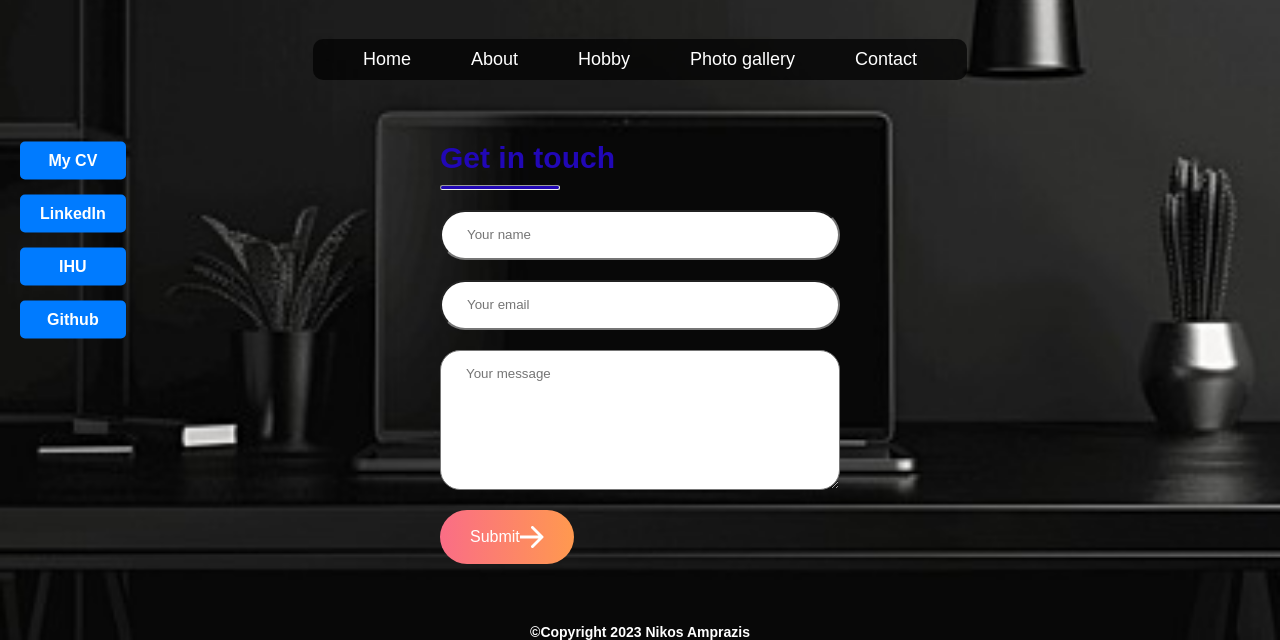
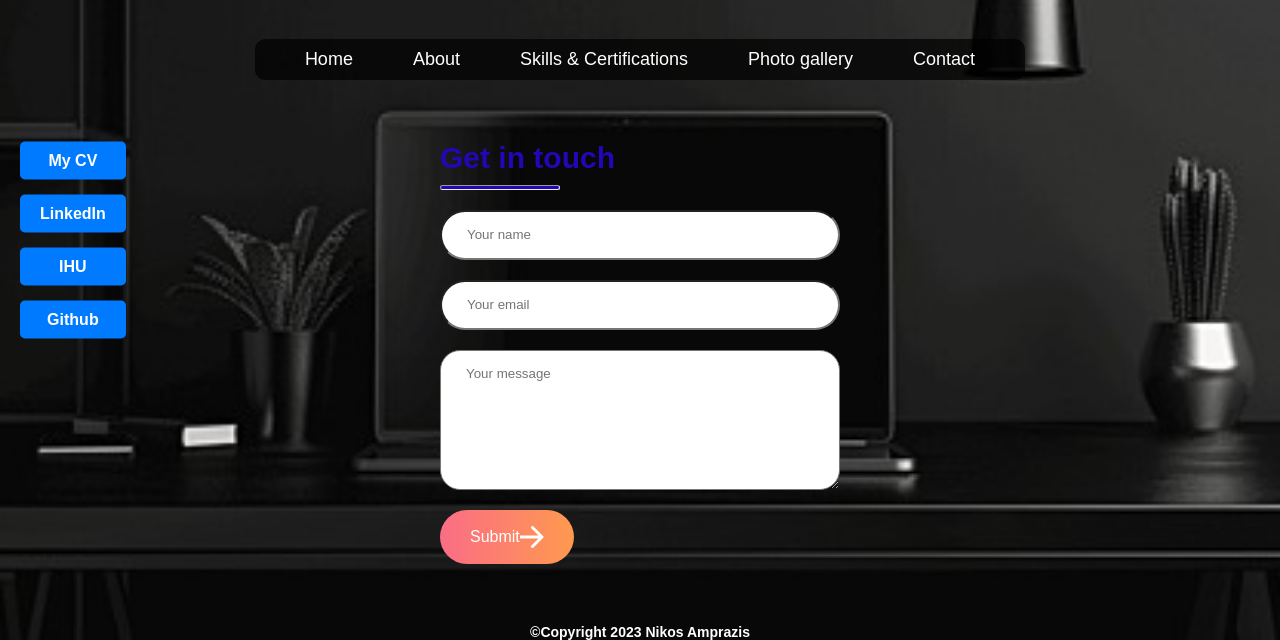
Before and after one commit to it175107/Website.github.io, a plain HTML site: page contact.html in a window 1280 px wide. Shown: the part 160-800 px from the top of the page. Drawn offline with Linux system fonts and the light colour scheme.

Commit message:
Update contact.html

```diff
--- a/contact.html
+++ b/contact.html
@@ -30,7 +30,7 @@
         <ul>
             <li><a href="index.html">Home</a></li>
             <li><a href="about.html">About</a></li>
-            <li><a href="skills.html">Hobby</a></li>
+            <li><a href="skills.html">Skills & Certifications</a></li>
             <li><a href="gallery.html">Photo gallery</a></li>
             <li><a href="contact.html">Contact</a></li>
         </ul>
```
